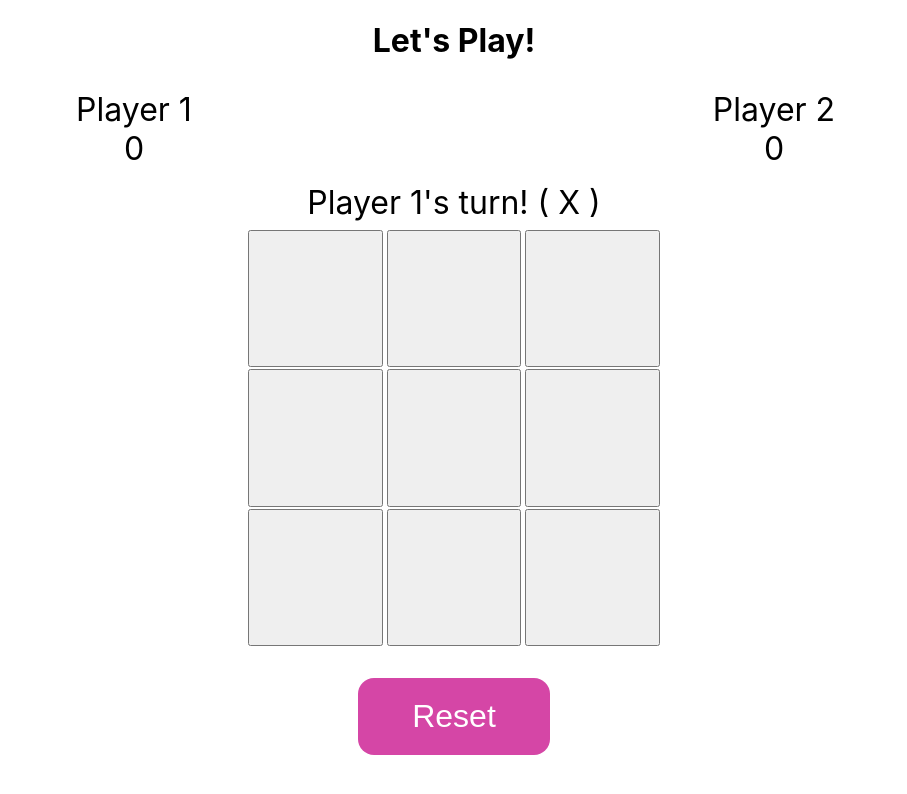
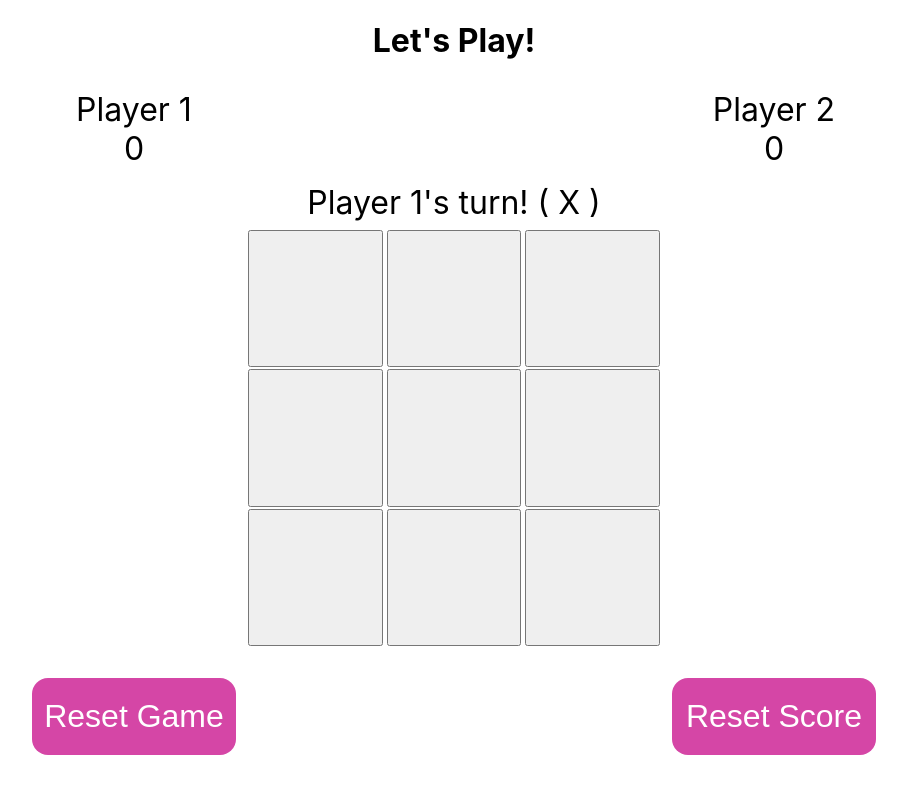
Before and after one commit to wholesomewilson/tictactoe, a React (Create React App) app: page /game in a window 1280 px wide. Shown: the top 794 px of the page, without its empty margins (186-1093 px from the left). Built offline with nearby package versions, Linux system fonts and the light colour scheme.

Commit message:
added reset game flow

```diff
--- a/src/components/Board/Board.css
+++ b/src/components/Board/Board.css
@@ -1,5 +1,10 @@
 .board{
   position: relative;
+}
+
+.reset_button_wrapper{
+  display: inline-block;
+  width: 50%;
 }
 
 #reset_score_button{
--- a/src/components/Board/Board.jsx
+++ b/src/components/Board/Board.jsx
@@ -1,9 +1,10 @@
 import React, { useState, useContext } from 'react';
+import { Link } from 'react-router-dom';
 import Square from '../Square/Square.jsx';
 import Button from '../Button/Button.jsx';
 import GameStatus from '../GameStatus/GameStatus.jsx';
 import { StoreContext } from '../../utils/store';
-import { reset_score_and_board } from '../../helpers/gamelogic.js';
+import { reset_score_and_board, reset_game } from '../../helpers/gamelogic.js';
 import './Board.css';
 
 const Board = () => {
@@ -15,8 +16,12 @@ const Board = () => {
   const nextSymbol = isXnext ? "X" : "O";
   let square_num = 0;
 
-  const handleClick = () => {
+  const handleClickResetScoreBoard = () => {
     reset_score_and_board(playerInfo, setSquares)
+  }
+
+  const handleClickResetGame = () => {
+    reset_game(playerInfo, setSquares)
   }
 
   return(
@@ -44,7 +49,14 @@ const Board = () => {
           })}
         </tbody>
       </table>
-      <Button button_id="reset_score_button" button_text="Reset" onclick={handleClick} />
+      <div className="reset_button_wrapper">
+        <Link to='/start'>
+          <Button button_id="reset_game_button" button_text="Reset Game" onclick={handleClickResetGame} />
+        </Link>
+      </div>
+      <div className="reset_button_wrapper">
+        <Button button_id="reset_score_button" button_text="Reset Score" onclick={handleClickResetScoreBoard} />
+      </div>
     </div>
   );
 };
--- a/src/components/Button/Button.css
+++ b/src/components/Button/Button.css
@@ -1,5 +1,5 @@
 .general_button{
-  width: 15vmax;
+  width: 16vmax;
   height: 6vmax;
   background-color: #d546a6;
   border: none;
```
Also changed, not shown: 1 other file (tests, documents, lock files or other folders).
